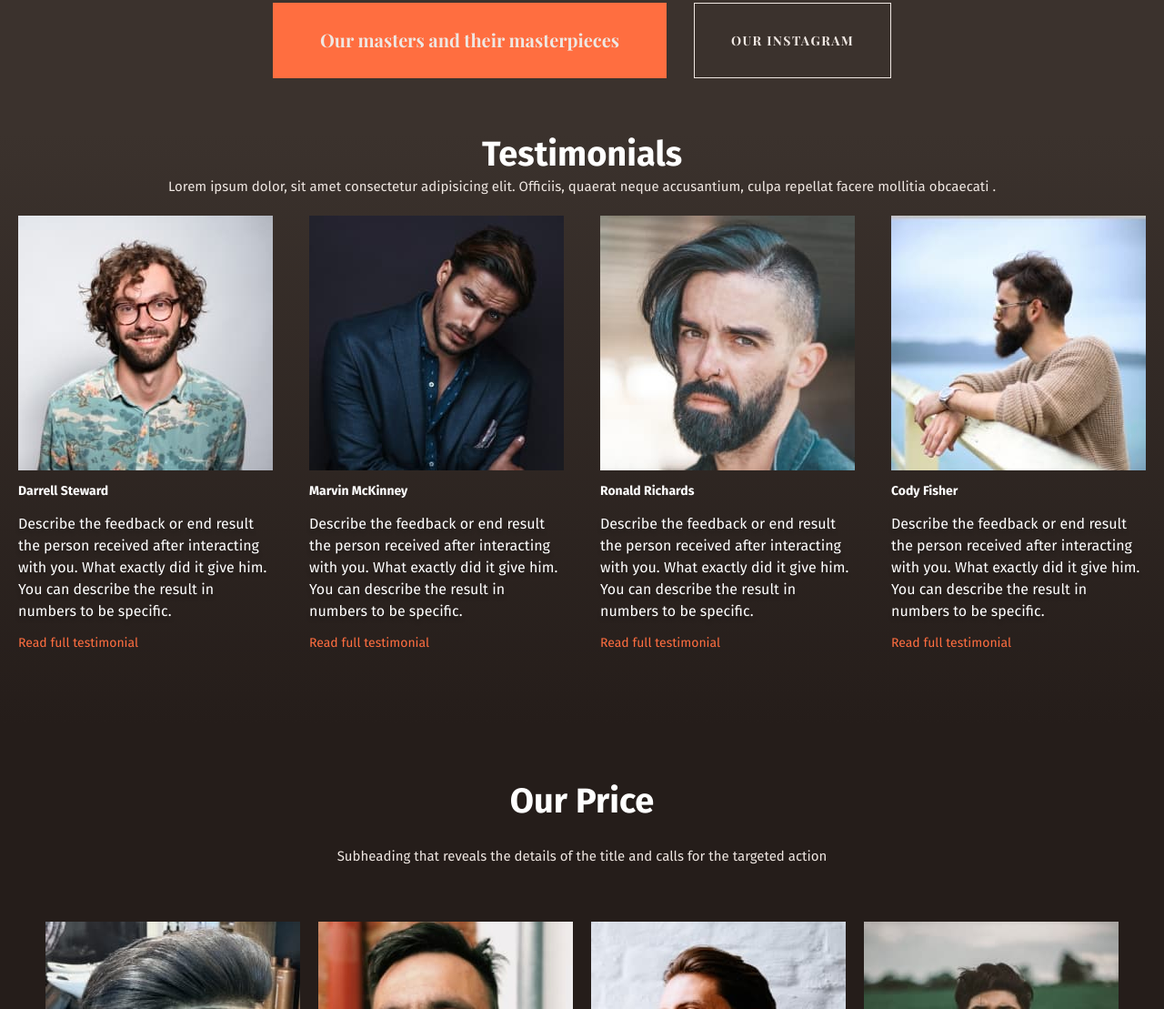
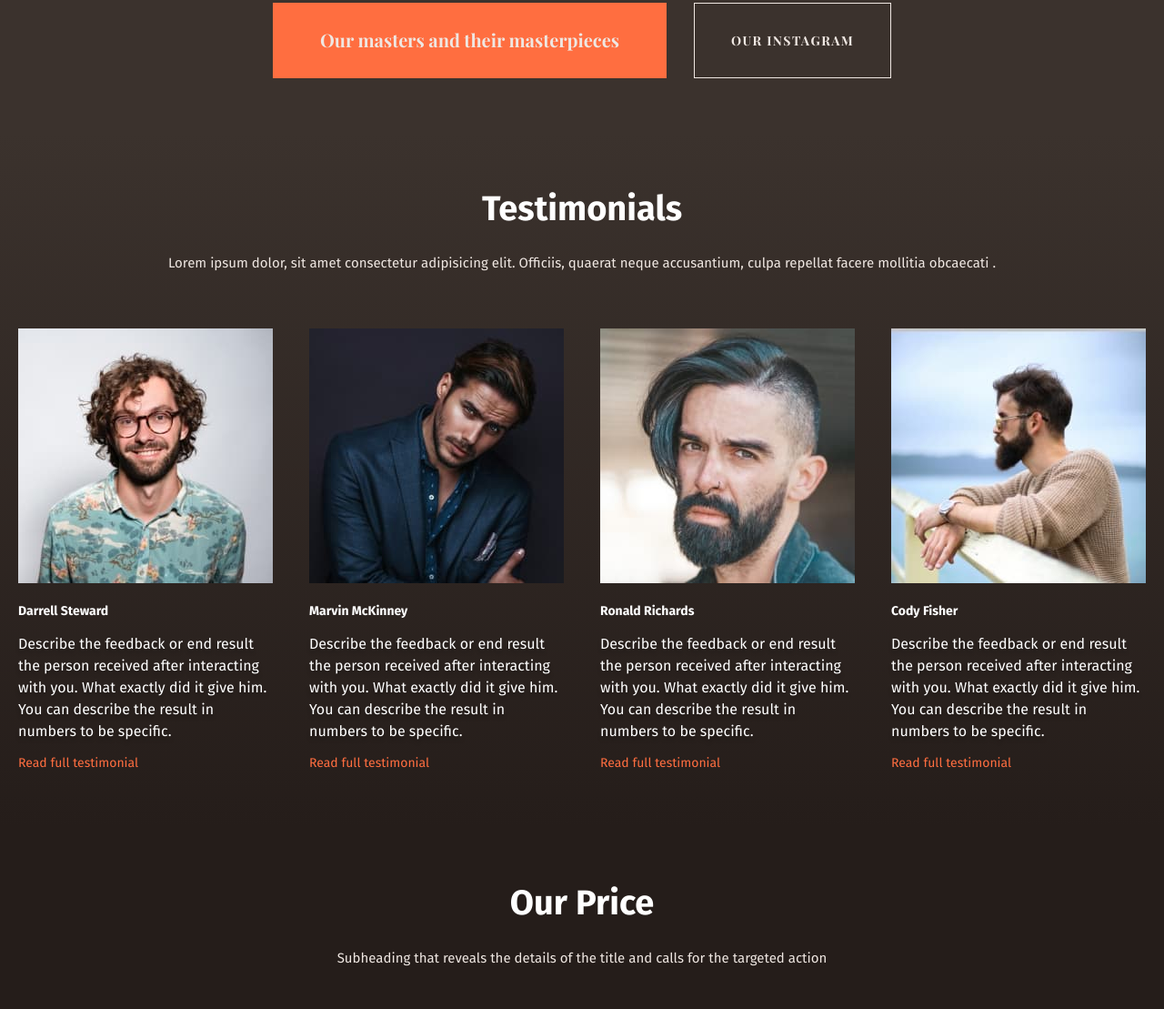
Before and after one commit to AnnaHort/BarberShop, a plain HTML site: page index.html in a window 1280 px wide. Shown: the part 2384-3493 px from the top of the page at 91% size. Drawn offline with nearby package versions, Linux system fonts and the light colour scheme; some packages are replaced by stand-ins of ours.

Commit message:
update css for testimonial section

```diff
--- a/style.css/style.css
+++ b/style.css/style.css
@@ -399,10 +399,12 @@ body {
 
 /* TESTIMONIALS-SECTION */
 .testimonials-section {
+  padding-top: 60px;
   padding-bottom: 60px;
   background: linear-gradient(to bottom, #3b322d, #251d1a);
 }
 .testimonials-title {
+  margin-bottom: 24px;
   text-align: center;
   color: var(--white-color);
   font-size: 38px;
@@ -411,6 +413,7 @@ body {
 }
 
 .testimonials-title-text {
+  margin-bottom: 60px;
   text-align: center;
   padding-right: 20px;
   padding-left: 20px;
@@ -421,30 +424,29 @@ body {
 }
 
 /* SWIPER */
-.swiper {
-  /* position: relative; */
-  width: auto;
-}
+
 .testimonials-list {
 }
-.swiper-wrapper {
-}
+
 .testimonials-list-item {
-  padding: 20px;
+  /* padding: 20px;
   display: flex;
   flex-direction: column;
-  gap: 12px;
+  gap: 12px; */
 }
-.swiper-slide {
-}
+
 .testimonials-img {
+  margin-left: auto;
+  margin-right: auto;
+  margin-bottom: 20px;
 }
 .testimonials-master-container {
   display: flex;
   flex-direction: column;
   gap: 14px;
-}
-.swiper-pagination {
+  margin-left: auto;
+  margin-right: auto;
+  width: 280px;
 }
 
 .testimonials-master-name {
```
